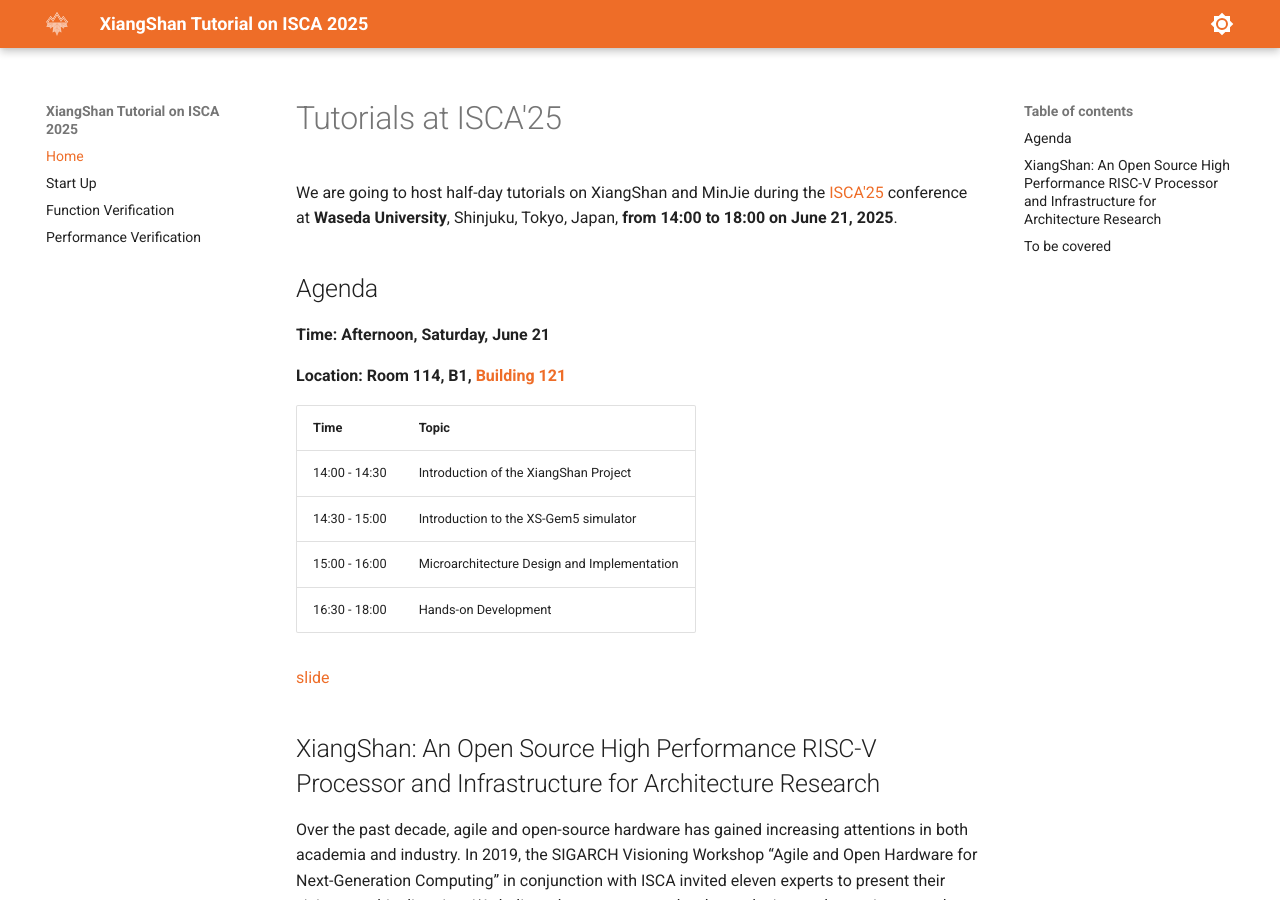
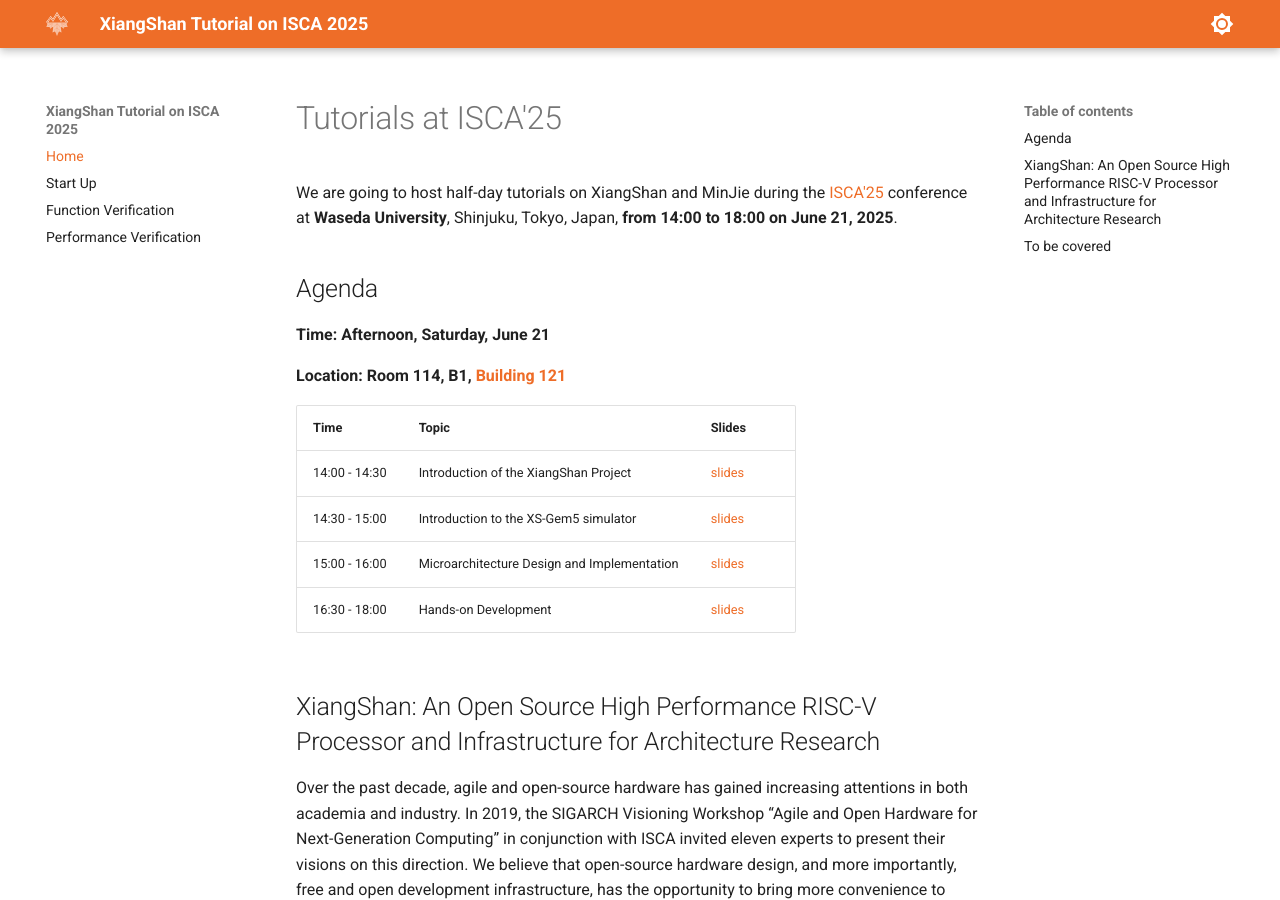
Before and after one commit to OpenXiangShan/tutorial, an MkDocs documentation site: the page built from docs/index.md, in a window 1280 px wide and 900 px high. Built offline with MkDocs 1.6.1 and Material for MkDocs 9.7.7, drawn with Linux system fonts in a browser that asks for light colours.

Commit message:
docs(tutorial): add slides link

```diff
--- a/docs/index.md
+++ b/docs/index.md
@@ -8,14 +8,12 @@ We are going to host half-day tutorials on XiangShan and MinJie during the [ISCA
 
 **Location: Room 114, B1, [Building 121](https://maps.app.goo.gl/uLU5pBNpTp3p5ppA6)**
 
-| Time          | Topic                                       |
-| ------------- | ------------------------------------------- |
-| 14:00 - 14:30 | Introduction of the XiangShan Project |
-| 14:30 - 15:00 | Introduction to the XS-Gem5 simulator |
-| 15:00 - 16:00 | Microarchitecture Design and Implementation |
-| 16:30 - 18:00 | Hands-on Development |
-
-[slide](./slides/20250512-RVSE25-XiangShan-Tutorial.pdf)
+| Time          | Topic                                       | Slides |
+| ------------- | ------------------------------------------- | ------ |
+| 14:00 - 14:30 | Introduction of the XiangShan Project | [slides](./slides/20250621-ISCA25-1-Introduction-XiangShan.pdf) |
+| 14:30 - 15:00 | Introduction to the XS-Gem5 simulator | [slides](./slides/20250621-ISCA25-2-GEM5.pdf) |
+| 15:00 - 16:00 | Microarchitecture Design and Implementation | [slides](./slides/20250621-ISCA25-3-Microarchitecture.pdf) |
+| 16:30 - 18:00 | Hands-on Development | [slides](./slides/20250621-ISCA25-4-Dev-Tools.pdf) |
 
 ## XiangShan: An Open Source High Performance RISC-V Processor and Infrastructure for Architecture Research
 
```
